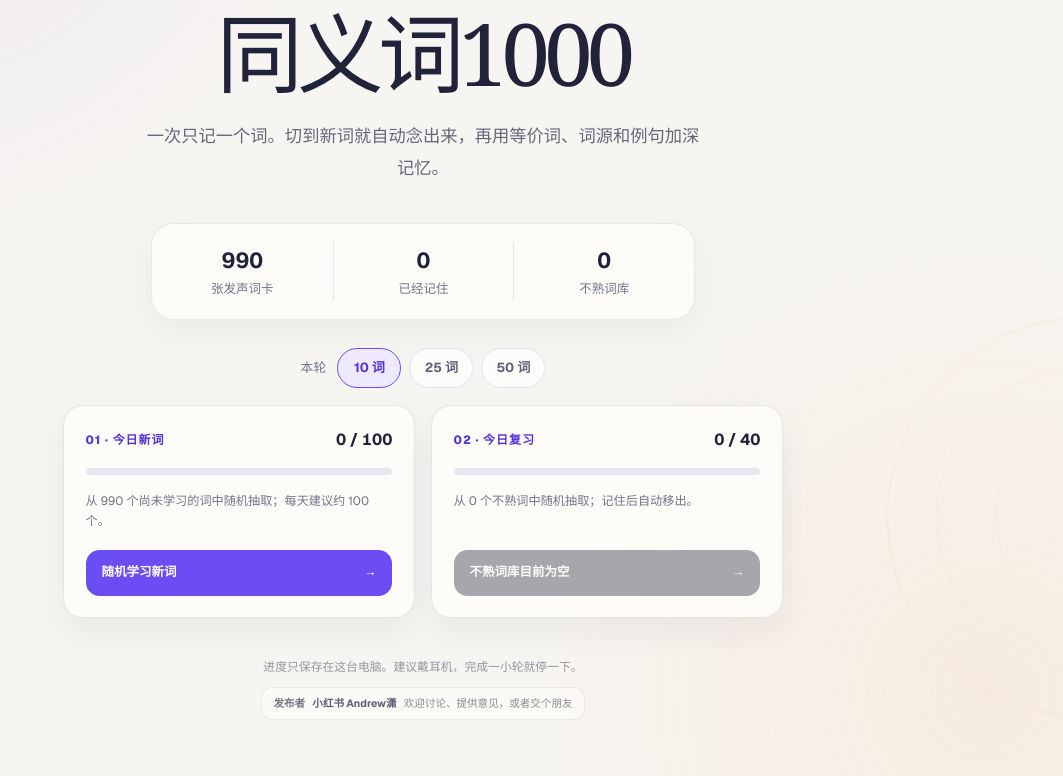
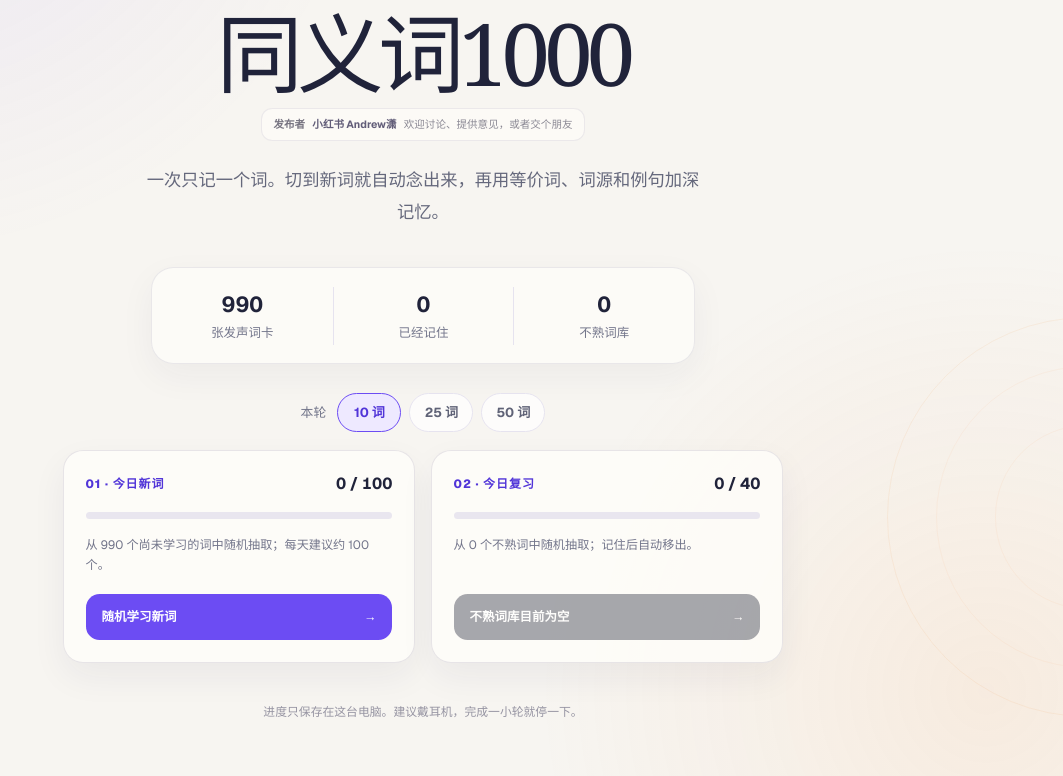
Before and after one commit to Xiao-Chen-usc/gre-audio-flashcards, a Next.js app: page / in a window 1280 px wide. Shown: the part 291-1067 px from the top of the page, without its empty margins (217-1280 px from the left). Built offline with nearby package versions, Linux system fonts and the light colour scheme.

Commit message:
Move publisher note below the product title

```diff
--- a/app/page.tsx
+++ b/app/page.tsx
@@ -495,6 +495,11 @@ export default function Home() {
           </div>
           <p className="eyebrow">ADHD 友好 · 声音记忆模式</p>
           <h1 id="welcome-title">ADHDer GRE<br />同义词1000</h1>
+          <aside className="publisher-note" aria-label="发布者信息">
+            <b>发布者</b>
+            <span>小红书 Andrew潇</span>
+            <i>欢迎讨论、提供意见，或者交个朋友</i>
+          </aside>
           <p className="welcome-copy">
             一次只记一个词。切到新词就自动念出来，再用等价词、词源和例句加深记忆。
           </p>
@@ -555,11 +560,6 @@ export default function Home() {
           <p className="privacy-note">
             进度只保存在这台电脑。建议戴耳机，完成一小轮就停一下。
           </p>
-          <aside className="publisher-note" aria-label="发布者信息">
-            <b>发布者</b>
-            <span>小红书 Andrew潇</span>
-            <i>欢迎讨论、提供意见，或者交个朋友</i>
-          </aside>
         </section>
       ) : (
         <div className="study-layout">
```
